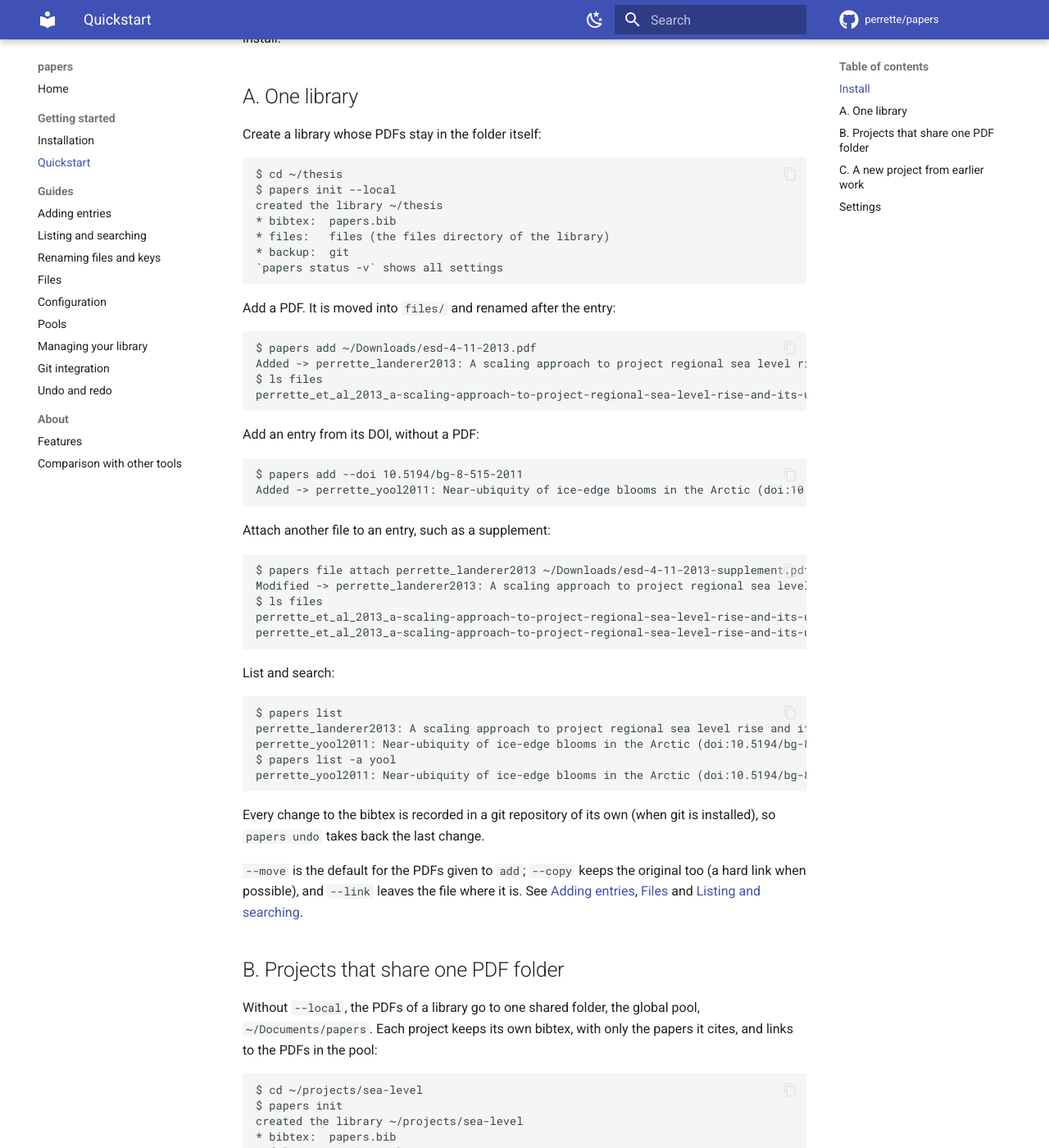
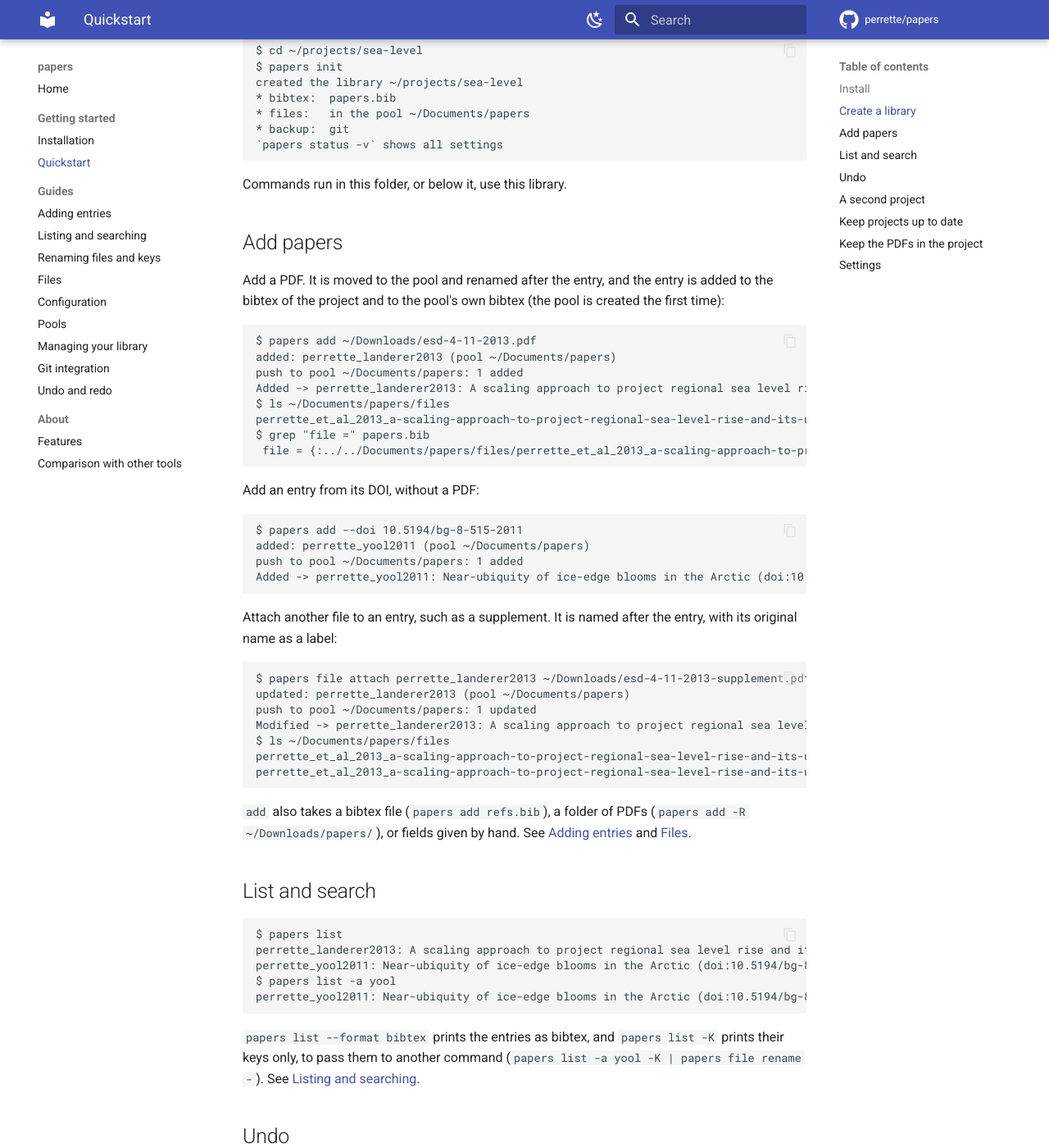
Before and after one commit to perrette/papers, an MkDocs documentation site: the page built from docs/quickstart.md, in a window 1280 px wide and 1400 px high, scrolled down 638 px. Shown: the whole window at 82% size. Built offline with MkDocs 1.6.1 and Material for MkDocs 9.7.7, drawn with Linux system fonts in a browser that asks for light colours; comment, search, counter and statistics services are not loaded; the version menu is left out; some of the changed text lies outside the part shown.

Commit message:
docs: quickstart in the order of first use, starting from the default library

````diff
--- a/docs/quickstart.md
+++ b/docs/quickstart.md
@@ -1,21 +1,14 @@
 # Quickstart
 
-`papers` works like `git`: a main command with subcommands, run inside a
-folder that holds a library. A library is a bibtex file, its PDFs, and a
-small configuration file `.papersconfig.json`.
+`papers` works like `git`: one command with subcommands, run inside a
+folder that holds a library. A library is a bibtex file and a small
+configuration file, `.papersconfig.json`. By default the PDFs of all your
+libraries are kept in one folder, `~/Documents/papers`, called the pool, so
+that a paper used in several projects is stored once.
 
-This page shows three ways to use it:
-
-- [A. One library](#a-one-library): a bibtex file and its PDFs in one folder.
-- [B. Projects that share one PDF folder](#b-projects-that-share-one-pdf-folder):
-  each project has its own bibtex, and all PDFs are kept in
-  `~/Documents/papers` (the default).
-- [C. A new project from earlier work](#c-a-new-project-from-earlier-work):
-  take entries from the shared folder or from another project.
-
-The examples use two papers of the Copernicus journals, whose PDFs contain
-their DOI. `papers` reads the DOI from the PDF and fetches the bibtex entry
-from crossref.
+The examples below use two papers of the Copernicus journals, whose PDFs
+contain their DOI: `papers` reads the DOI from the PDF and fetches the
+bibtex entry from crossref.
 
 ## Install
 
@@ -26,69 +19,9 @@
 `--pre` installs the 3.0 beta. Python 3.11 or later is needed. See
 [Installation](installation.md) for other ways to install.
 
-## A. One library
+## Create a library
 
-Create a library whose PDFs stay in the folder itself:
-
-```
-$ cd ~/thesis
-$ papers init --local
-created the library ~/thesis
-* bibtex:  papers.bib
-* files:   files (the files directory of the library)
-* backup:  git
-`papers status -v` shows all settings
-```
-
-Add a PDF. It is moved into `files/` and renamed after the entry:
-
-```
-$ papers add ~/Downloads/esd-4-11-2013.pdf
-Added -> perrette_landerer2013: A scaling approach to project regional sea level rise and it... (doi:10.5194/esd-4-11-2013, file:1)
-$ ls files
-perrette_et_al_2013_a-scaling-approach-to-project-regional-sea-level-rise-and-its-uncertainties.pdf
-```
-
-Add an entry from its DOI, without a PDF:
-
-```
-$ papers add --doi 10.5194/bg-8-515-2011
-Added -> perrette_yool2011: Near-ubiquity of ice-edge blooms in the Arctic (doi:10.5194/bg-8-515-2011)
-```
-
-Attach another file to an entry, such as a supplement:
-
-```
-$ papers file attach perrette_landerer2013 ~/Downloads/esd-4-11-2013-supplement.pdf
-Modified -> perrette_landerer2013: A scaling approach to project regional sea level rise and it... (doi:10.5194/esd-4-11-2013, files:2)
-$ ls files
-perrette_et_al_2013_a-scaling-approach-to-project-regional-sea-level-rise-and-its-uncertainties--esd-4-11-2013-supplement.pdf
-perrette_et_al_2013_a-scaling-approach-to-project-regional-sea-level-rise-and-its-uncertainties.pdf
-```
-
-List and search:
-
-```
-$ papers list
-perrette_landerer2013: A scaling approach to project regional sea level rise and it... (doi:10.5194/esd-4-11-2013, files:2)
-perrette_yool2011: Near-ubiquity of ice-edge blooms in the Arctic (doi:10.5194/bg-8-515-2011)
-$ papers list -a yool
-perrette_yool2011: Near-ubiquity of ice-edge blooms in the Arctic (doi:10.5194/bg-8-515-2011)
-```
-
-Every change to the bibtex is recorded in a git repository of its own (when
-git is installed), so `papers undo` takes back the last change.
-
-`--move` is the default for the PDFs given to `add`; `--copy` keeps the
-original too (a hard link when possible), and `--link` leaves the file where
-it is. See [Adding entries](adding-entries.md), [Files](files.md) and
-[Listing and searching](listing.md).
-
-## B. Projects that share one PDF folder
-
-Without `--local`, the PDFs of a library go to one shared folder, the global
-pool, `~/Documents/papers`. Each project keeps its own bibtex, with only the
-papers it cites, and links to the PDFs in the pool:
+Run `papers init` in the folder of your project:
 
 ```
 $ cd ~/projects/sea-level
@@ -100,8 +33,13 @@
 `papers status -v` shows all settings
 ```
 
-The pool is created the first time a file goes there. `add` puts the PDF in
-the pool and the entry in both bibtex files:
+Commands run in this folder, or below it, use this library.
+
+## Add papers
+
+Add a PDF. It is moved to the pool and renamed after the entry, and the
+entry is added to the bibtex of the project and to the pool's own bibtex
+(the pool is created the first time):
 
 ```
 $ papers add ~/Downloads/esd-4-11-2013.pdf
@@ -114,8 +52,58 @@
  file = {:../../Documents/papers/files/perrette_et_al_2013_a-scaling-approach-to-project-regional-sea-level-rise-and-its-uncertainties.pdf:pdf},
 ```
 
-When another project adds the same paper, it is found in the pool: nothing
-is fetched online, and the PDF is not copied again.
+Add an entry from its DOI, without a PDF:
+
+```
+$ papers add --doi 10.5194/bg-8-515-2011
+added: perrette_yool2011 (pool ~/Documents/papers)
+push to pool ~/Documents/papers: 1 added
+Added -> perrette_yool2011: Near-ubiquity of ice-edge blooms in the Arctic (doi:10.5194/bg-8-515-2011)
+```
+
+Attach another file to an entry, such as a supplement. It is named after
+the entry, with its original name as a label:
+
+```
+$ papers file attach perrette_landerer2013 ~/Downloads/esd-4-11-2013-supplement.pdf
+updated: perrette_landerer2013 (pool ~/Documents/papers)
+push to pool ~/Documents/papers: 1 updated
+Modified -> perrette_landerer2013: A scaling approach to project regional sea level rise and it... (doi:10.5194/esd-4-11-2013, files:2)
+$ ls ~/Documents/papers/files
+perrette_et_al_2013_a-scaling-approach-to-project-regional-sea-level-rise-and-its-uncertainties--esd-4-11-2013-supplement.pdf
+perrette_et_al_2013_a-scaling-approach-to-project-regional-sea-level-rise-and-its-uncertainties.pdf
+```
+
+`add` also takes a bibtex file (`papers add refs.bib`), a folder of PDFs
+(`papers add -R ~/Downloads/papers/`), or fields given by hand. See
+[Adding entries](adding-entries.md) and [Files](files.md).
+
+## List and search
+
+```
+$ papers list
+perrette_landerer2013: A scaling approach to project regional sea level rise and it... (doi:10.5194/esd-4-11-2013, files:2)
+perrette_yool2011: Near-ubiquity of ice-edge blooms in the Arctic (doi:10.5194/bg-8-515-2011)
+$ papers list -a yool
+perrette_yool2011: Near-ubiquity of ice-edge blooms in the Arctic (doi:10.5194/bg-8-515-2011)
+```
+
+`papers list --format bibtex` prints the entries as bibtex, and
+`papers list -K` prints their keys only, to pass them to another command
+(`papers list -a yool -K | papers file rename -`). See
+[Listing and searching](listing.md).
+
+## Undo
+
+Every change to the bibtex is recorded in a git repository of its own, so
+`papers undo` takes back the last change of the library (when git is
+installed). It acts on this library only: the pool keeps what was added to
+it. See [Git integration](git.md).
+
+## A second project
+
+In another project, a paper that is already in the pool is taken from it:
+nothing is fetched online, and the PDF is not stored twice.
 
 ```
 $ cd ~/projects/new-paper
@@ -123,30 +111,19 @@
 $ papers add --doi 10.5194/esd-4-11-2013
 found in pool ~/Documents/papers: perrette_landerer2013
 push to pool ~/Documents/papers: 1 unchanged
-Added -> perrette_landerer2013: A scaling approach to project regional sea level rise and it... (doi:10.5194/esd-4-11-2013, file:1)
+Added -> perrette_landerer2013: A scaling approach to project regional sea level rise and it... (doi:10.5194/esd-4-11-2013, files:2)
 ```
 
-The pool is an ordinary library: `papers -C ~/Documents/papers list` lists
-all your papers.
-
-To keep the PDFs in the project instead, for example when the project
-folder is shared with coauthors (git, Dropbox), use `papers init --local`,
-or later `papers config local true`, which copies the project's PDFs from
-the pool. See [Pools](pools.md).
-
-## C. A new project from earlier work
-
-Take entries from the pool by key (or DOI):
+Take entries from the pool by key (or DOI) with `pull`:
 
 ```
-$ cd ~/projects/new-paper
 $ papers pull perrette_yool2011
 added: perrette_yool2011 (pool ~/Documents/papers)
 pull: 1 added
 Added -> perrette_yool2011: Near-ubiquity of ice-edge blooms in the Arctic (doi:10.5194/bg-8-515-2011)
 ```
 
-Or take all the entries of another project:
+or all the entries of an earlier project:
 
 ```
 $ cd ~/projects/review
@@ -154,13 +131,19 @@
 $ papers pull --pool ../sea-level --all
 ```
 
-The entries taken with `pull` stay linked to their source. A correction
-made in one project and sent to the pool with `papers push` reaches the
-other projects with `papers pull`:
+The pool is an ordinary library: `papers -C ~/Documents/papers list` lists
+all your papers.
+
+## Keep projects up to date
+
+The entries taken from the pool stay linked to it. A correction made in one
+project is sent to the pool with `papers push`, and reaches the other
+projects with `papers pull`:
 
 ```
 $ cd ~/projects/sea-level
 $ papers tag perrette_yool2011 --add arctic
+Modified -> perrette_yool2011: Near-ubiquity of ice-edge blooms in the Arctic (doi:10.5194/bg-8-515-2011, arctic)
 $ papers push
 updated: perrette_yool2011 (pool ~/Documents/papers)
 push to pool ~/Documents/papers: 1 unchanged, 1 updated
@@ -172,26 +155,65 @@
 $ papers pull
 updated: perrette_yool2011 (pool ~/Documents/papers)
 pull: 1 unchanged, 1 updated
+Modified -> perrette_yool2011: Near-ubiquity of ice-edge blooms in the Arctic (doi:10.5194/bg-8-515-2011, arctic)
 ```
 
-`papers sync` runs `pull`, then `push`. Each project keeps its own keys:
-`pull` and `push` never rename the entries of the library they write to.
+`papers sync` runs `pull`, then `push`. Nothing is exchanged without these
+commands, except that `add` adds new papers to the pool. Each project keeps
+its own keys: `pull` and `push` never rename the entries of the library
+they write to. See [Pools](pools.md).
+
+## Keep the PDFs in the project
+
+With `--local`, a library keeps its PDFs in its own `files/` folder, for
+example when the project folder is shared with coauthors (git, Dropbox):
+the links of a library that uses the pool point to your own
+`~/Documents/papers`, which they do not have.
+
+```
+$ cd ~/thesis
+$ papers init --local
+created the library ~/thesis
+* bibtex:  papers.bib
+* files:   files (the files directory of the library)
+* backup:  git
+`papers status -v` shows all settings
+```
+
+A local library still uses the pool for entries: `add` looks there first,
+and `pull` and `push` work as above; only the PDFs are copied into the
+project (as hard links when they are on the same disk, which takes no
+space). `papers config local true` turns an existing library into a local
+one, and copies its PDFs:
+
+```
+$ cd ~/projects/new-paper
+$ papers config local true
+copy 2 files of the pool into files (hard links when possible), and link to the copies (the pool keeps its files):
+  perrette_landerer2013: ~/Documents/papers/files/perrette_et_al_2013_a-scaling-approach-to-project-regional-sea-level-rise-and-its-uncertainties.pdf
+  perrette_landerer2013: ~/Documents/papers/files/perrette_et_al_2013_a-scaling-approach-to-project-regional-sea-level-rise-and-its-uncertainties--esd-4-11-2013-supplement.pdf
+Continue? [y/N] y
+Modified -> perrette_landerer2013: A scaling approach to project regional sea level rise and it... (doi:10.5194/esd-4-11-2013, files:2)
+local = true (in ~/projects/new-paper/.papersconfig.json)
+```
+
+`papers init --pool none` creates a library without any pool: its PDFs are
+in the project, and nothing is shared.
 
 ## Settings
 
 `papers config` shows and changes the settings of the library, and
-`papers config --global` the defaults for all libraries of your user
-account. For example, to keep the shared folder elsewhere:
+`papers config --global` the defaults of your user account. For example,
+to keep the pool elsewhere:
 
 ```
 $ papers config --global pool /data/papers
 ```
 
-or to never use a shared folder:
+or to use no pool at all:
 
 ```
 $ papers config --global pool none
 ```
 
-See [Configuration](configuration.md). Users of papers 2.x: see
-[Upgrading from v2](upgrading.md).
+See [Configuration](configuration.md).
````
Also changed, not shown: docs/index.md (+7 -3 lines).
